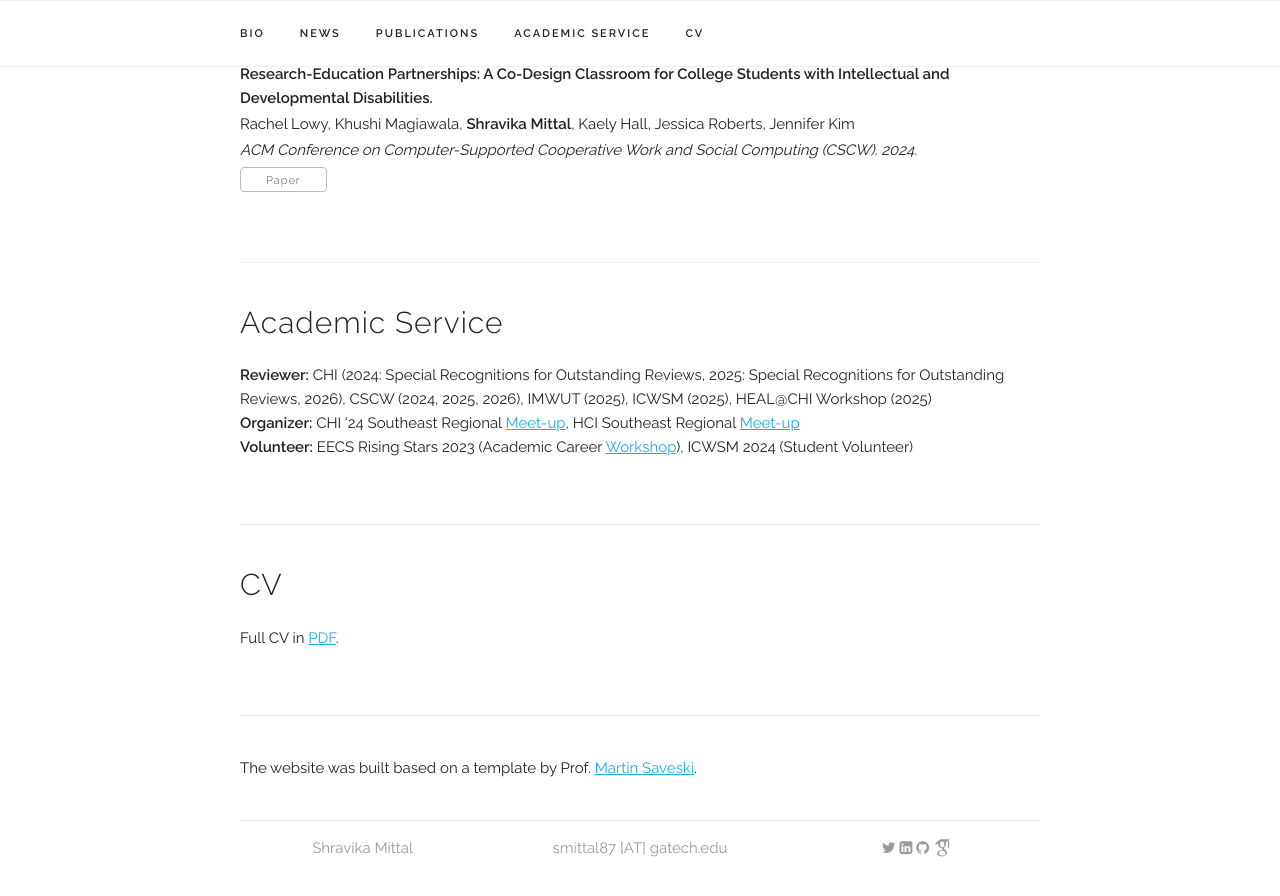
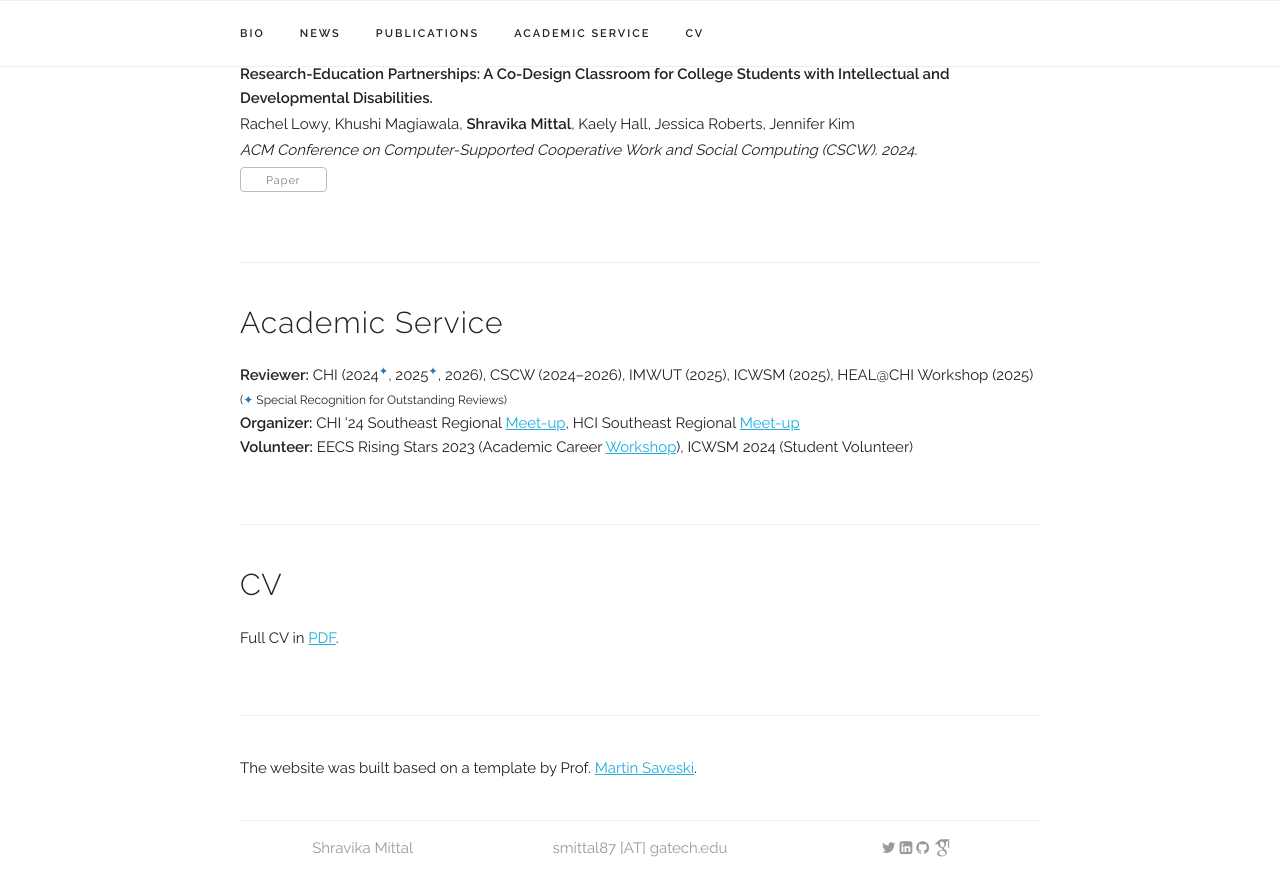
Before and after one commit to mittalshravika/mittalshravika.github.io, a Jekyll site: the page built from index.html, in a window 1280 px wide and 900 px high, scrolled down 2847 px. Shown: the top 896 px of the window. Built offline with Jekyll 4.4.1, drawn with Linux system fonts in a browser that asks for light colours; some web fonts are replaced.

Commit message:
trial with review recognition

```diff
--- a/index.html
+++ b/index.html
@@ -449,7 +449,7 @@ Information Seeking and Learning</a>, completed during my internship with Micros
 <div class="docs-section" id="service">
   <h4>Academic Service</h4>
   <p>
-    <b>Reviewer:</b> CHI (2024: Special Recognitions for Outstanding Reviews, 2025: Special Recognitions for Outstanding Reviews, 2026), CSCW (2024, 2025, 2026), IMWUT (2025), ICWSM (2025), HEAL@CHI Workshop (2025)
+    <b>Reviewer:</b> CHI (2024<sup style="color:#2476B8;">✦</sup>, 2025<sup style="color:#2476B8;">✦</sup>, 2026), CSCW (2024–2026), IMWUT (2025), ICWSM (2025), HEAL@CHI Workshop (2025) <small>(<span style="color:#2476B8;">✦</span> Special Recognition for Outstanding Reviews)</small>
     <br>
     <b>Organizer:</b> CHI '24 Southeast Regional <a href="https://cafe.hci.social/" target="_blank">Meet-up</a>, HCI Southeast Regional <a href="https://sites.gatech.edu/hci-southeast/hci-southeast-meetup/" target="_blank">Meet-up</a>
     <br>
```
